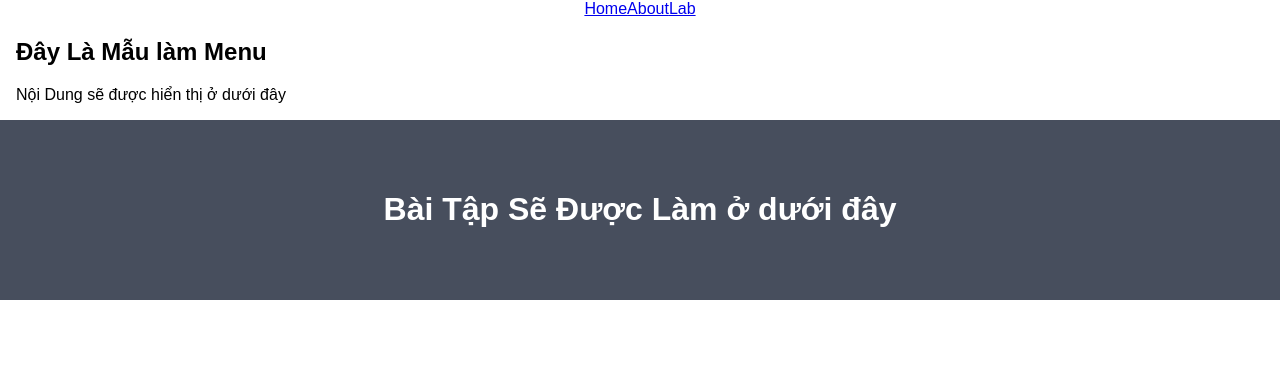
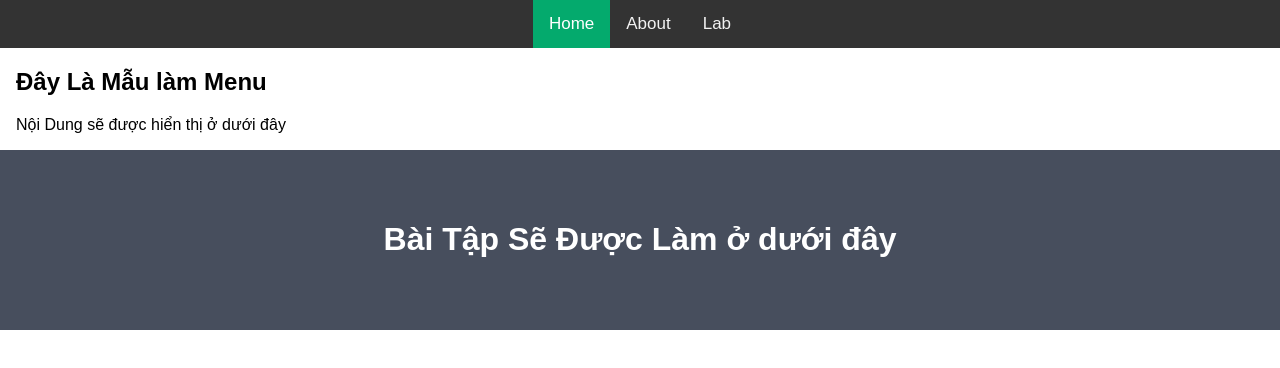
Before and after one commit to PhamNguyenDucThienJB/HCI_20130410, a plain HTML site: page lab.html in a window 1280 px wide. Drawn offline with Linux system fonts and the light colour scheme.

Commit message:
Update lab.html

```diff
--- a/lab.html
+++ b/lab.html
@@ -7,7 +7,29 @@ body {
   font-family: Arial, Helvetica, sans-serif;
   margin: 0;
 }
+.topnav {
+  overflow: hidden;
+  background-color: #333;
+}
 
+.topnav a {
+  float: left;
+  color: #f2f2f2;
+  text-align: center;
+  padding: 14px 16px;
+  text-decoration: none;
+  font-size: 17px;
+}
+
+.topnav a:hover {
+  background-color: #ddd;
+  color: black;
+}
+
+.topnav a.active {
+  background-color: #04AA6D;
+  color: white;
+}
 html {
   box-sizing: border-box;
 }
```
